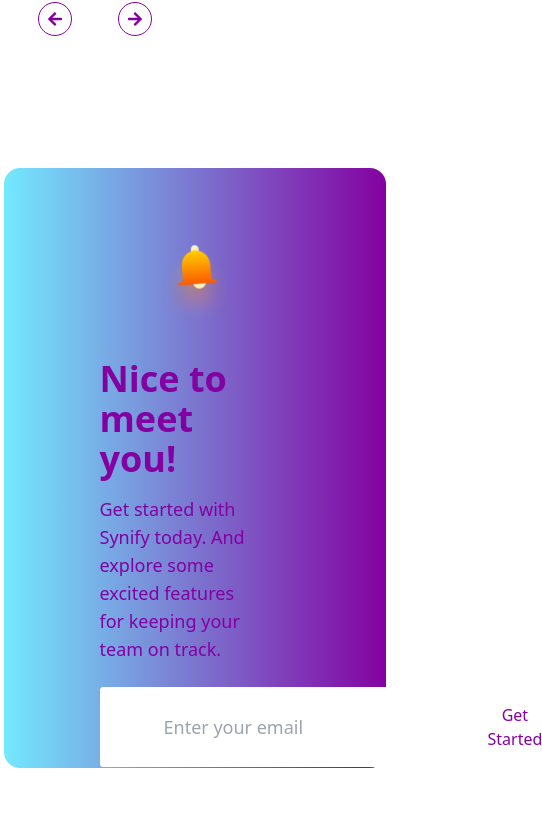
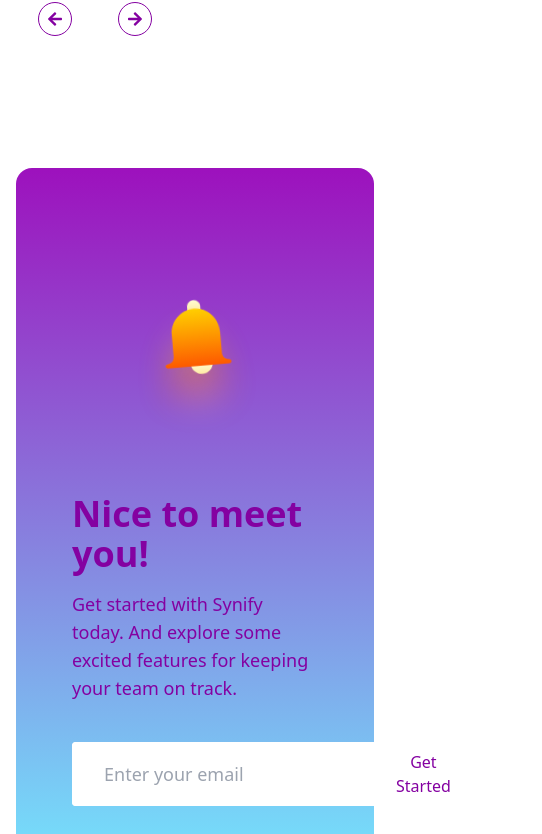
Before and after one commit to TechBuilderTeam/Project-Syncify, a React (Vite) app: page / in a window 390 px wide. Shown: the part 3555-4389 px from the top of the page, 542 px wide, since content can reach past the window. Built offline with nearby package versions, Linux system fonts and the light colour scheme.

Commit message:
home email section done with responsiveness

```diff
--- a/src/components/Pages/Home/HomeEmailSection/HomeEmailSection.jsx
+++ b/src/components/Pages/Home/HomeEmailSection/HomeEmailSection.jsx
@@ -3,18 +3,20 @@ import Animate from "../../../../../public/emailanimate.json";
 
 const HomeEmailSection = () => {
     return (
-        <div className="w-full h-fit px-1 md:px-40 py-10 my-6">
-            <div className="bg-gradient-to-r from-[#73e9fe] to-[#8401A1] dark:from-[#8401A1] dark:to-[#73e9fe] w-full h-[600px] md:h-[500px] rounded-2xl" >
-                <div className="flex flex-col-reverse md:flex-row justify-center items-center ">
-                    <div className="w-1/2 flex flex-col justify-center items-start pr-10 md:pr-0 md:pl-20">
-                        <h1 className="text-4xl md:text-5xl font-bold">Nice to meet you!</h1>
-                        <p className="text-lg my-4">Get started with Synify today. And explore some excited features for keeping your team on track.</p>
-                        <div className="mt-2 w-full flex bg-white rounded">
-                            <input type="text" placeholder="Enter your email" className="px-16 py-4 text-lg bg-white rounded rounded-r-none " />
-                            <button className="py-4 bg-white dark:text-cyan-600 rounded rounded-l-none">Get Started</button>
+        <div className="w-full h-fit px-4 md:px-40 py-10 my-6">
+            <div className="bg-gradient-to-b from-[#9d11bd] to-[#73e9fe] md:bg-gradient-to-r md:from-[#73e9fe] md:to-[#8401A1] dark:md:from-[#8401A1] dark:md:to-[#73e9fe] w-full rounded-2xl px-4 dark:text-[#8401A1] dark:md:text-[#73e9fe]">
+
+
+                <div className="flex flex-col-reverse md:flex-row justify-center items-center pb-20 md:pb-10">
+                    <div className="w-full md:w-1/2 flex flex-col justify-center items-start md:pl-20 pl-10 md:px-0">
+                        <h1 className="text-4xl md:text-7xl font-bold ">Nice to meet you!</h1>
+                        <p className="text-lg my-4 pr-10">Get started with Synify today. And explore some excited features for keeping your team on track.</p>
+                        <div className="mt-6 w-[80%] md:w-[90%] flex bg-white rounded">
+                            <input type="text" placeholder="Enter your email" className="px-8 md:px-16 py-2 md:py-4 text-lg bg-white rounded rounded-r-none " />
+                            <button className="py-2 md:py-4 bg-white dark:text-cyan-600 rounded rounded-l-none">Get Started</button>
                         </div>
                     </div>
-                    <div className="w-1/2 ">
+                    <div className="w-full md:w-1/2 ">
                         <Lottie animationData={Animate} loop={true} />
                     </div>
                 </div>
```
